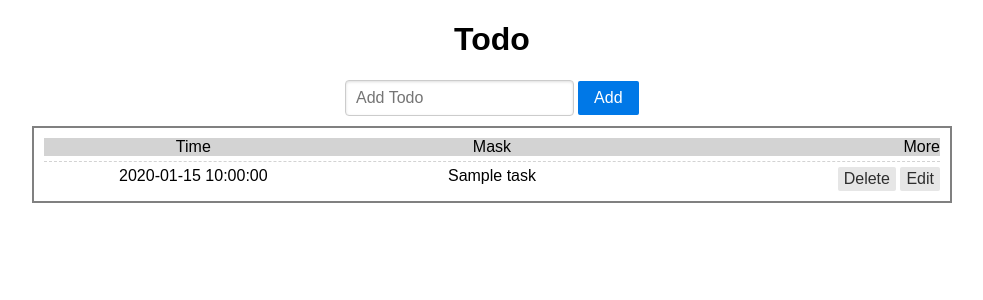
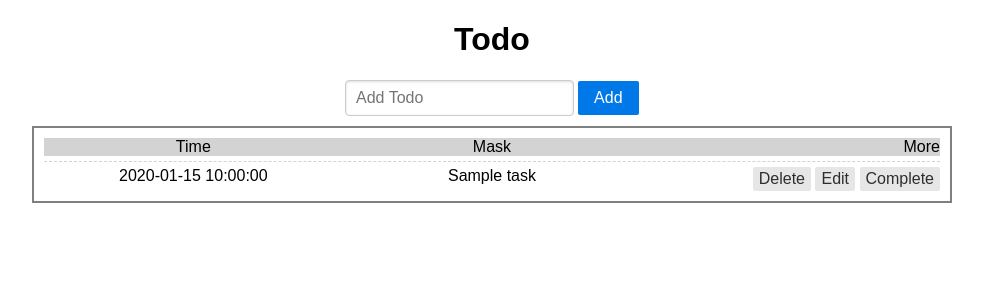
Before and after one commit to BUTMAN/TODO, a Flask app: template templates/todo_index.html in a window 1280 px wide. Shown: the top 300 px of the page, without its empty margins (148-1131 px from the left). Run offline with Flask 2, Linux system fonts and the light colour scheme; the template is opened without the code that fills it: most values are stand-ins (such as "Sample title", 1, 10 or a date in 2020); some libraries are stand-ins or nearby versions.

Commit message:
增加 complete 按钮

```diff
--- a/main.py
+++ b/main.py
@@ -1,5 +1,3 @@
-# 夜弄影-1012783799
-
 from flask import Flask
 from todo import main as todo_routes
 from api import main as api_routes
@@ -14,8 +12,6 @@ app.register_blueprint(todo_routes)
 app.register_blueprint(api_routes, url_prefix='/api')
 
 
-# 运行代码
-# 默认端口是 5000
 if __name__ == '__main__':
     config = dict(
         debug=True,
--- a/static/js/todo.js
+++ b/static/js/todo.js
@@ -13,7 +13,7 @@ var todoTemplate = function(todo) {
                 <div class="pure-u-1-3 fr">
                     <button class="todo-delete pure-button pa" data-id="${ w.id }">Delete</button>
                     <button class="todo-edit pure-button pa" data-id="${ w.id }">Edit</button>
-                    <!--<button class="todo-complete pure-button pa" data-id="${ w.id }">Complete</button>-->
+                    <button class="todo-complete pure-button pa" data-id="${ w.id }">Complete</button>
                 </div>
             </div>
             <div class="xqgl hide pure-form">
@@ -139,7 +139,7 @@ var bindEventTodoComplete = function() {
         var response = function(r) {
             if(r.success) {
                 console.log('成功123', arguments)
-                alert("11成功")
+//                alert("11成功")
             } else {
                 console.log('错误', arguments)
                 alert("22失败")
@@ -152,8 +152,6 @@ var bindEventTodoComplete = function() {
 
 
 var bindEvents = function() {
-    // 不同的事件用不同的函数去绑定处理
-    // 这样逻辑就非常清晰了
     bindEventTodoAdd()
     bindEventTodoDelete()
     bindEventTodoEdit()
@@ -161,9 +159,6 @@ var bindEvents = function() {
     bindEventTodoComplete()
 }
 
-// 页面载入完成后会调用这个函数，所以可以当做入口
 $(document).ready(function(){
-    // 用 bindEvents 函数给不同的功能绑定事件处理
-    // 这样逻辑就非常清晰了
     bindEvents()
 })
--- a/templates/todo_index.html
+++ b/templates/todo_index.html
@@ -68,7 +68,7 @@
                 <div class="pure-u-1-3 fr">
                     <button class="todo-delete pure-button pa" data-id="{{ t.id }}">Delete</button>
                     <button class="todo-edit pure-button pa" data-id="{{ t.id }}">Edit</button>
-                    <!--<button class="todo-complete pure-button pa" data-id="{{ t.id }}">Complete</button>-->
+                    <button class="todo-complete pure-button pa" data-id="{{ t.id }}">Complete</button>
                 </div>
                 <div class="xqgl hide pure-form">
                     <input class="profile-uuru" id="id-edit-todo" type="text" placeholder="edit todo" value="{{ t.task }}" style="padding: 3px 6px;">
```
